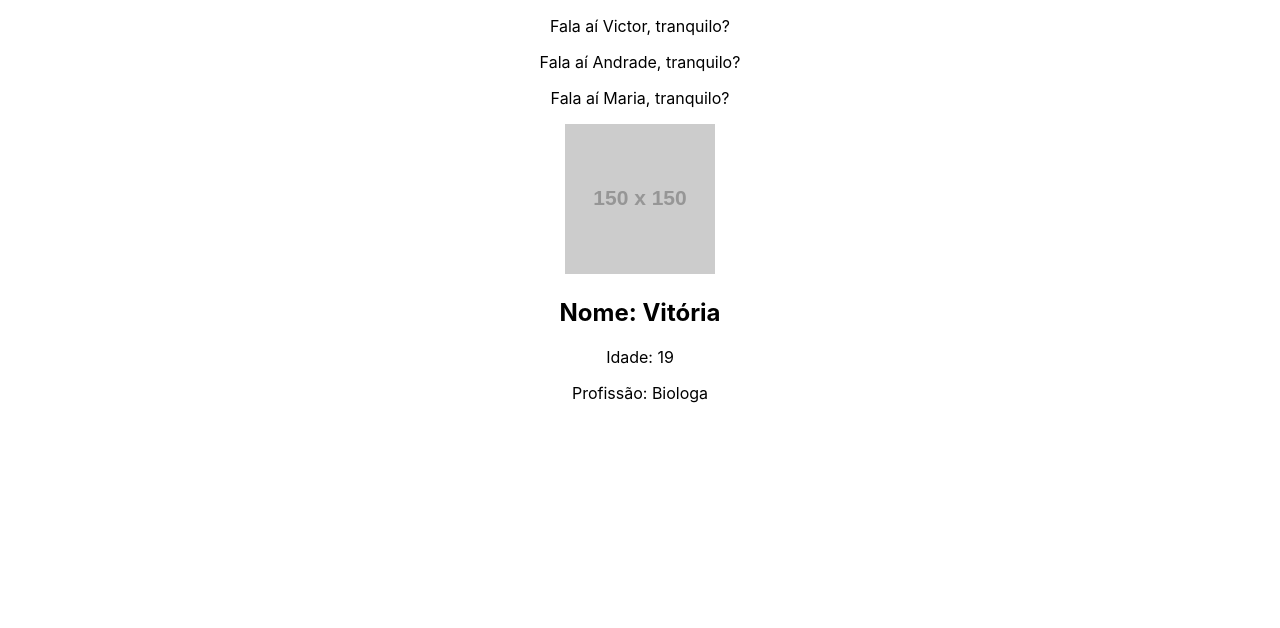
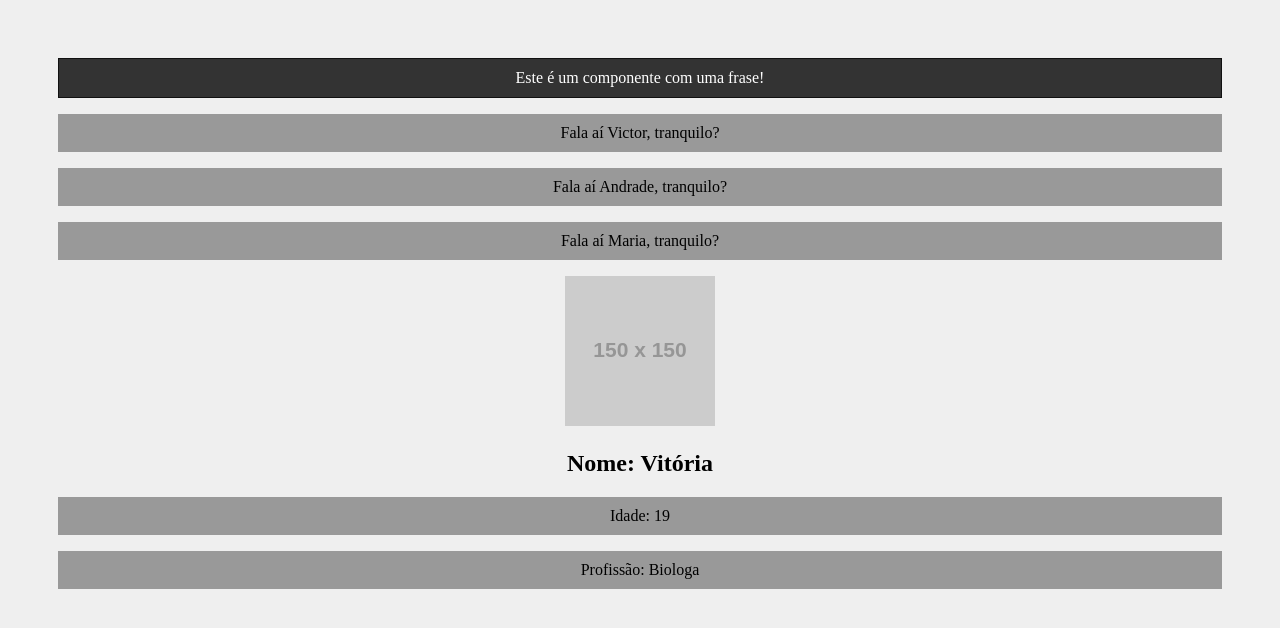
Before and after one commit to victorandradee/meu-projeto-react-js, a React (Create React App) app: page / in a window 1280 px wide. Shown: the top 628 px of the page. Built offline with nearby package versions, Linux system fonts and the light colour scheme.

Commit message:
CSS em React js

```diff
--- a/src/App.js
+++ b/src/App.js
@@ -1,6 +1,7 @@
 import './App.css';
 import SeyMyName from './components/SayMyName';
 import Pessoa from './components/Pessoa';
+import Frase from './components/Frase';
 
 function App() {
 
@@ -8,6 +9,7 @@ function App() {
 
   return (
     <div className="App">
+      <Frase/>
       <SeyMyName nome = 'Victor' />
       <SeyMyName nome = 'Andrade' />
       <SeyMyName nome = {nome} />
--- a/src/components/Frase.js
+++ b/src/components/Frase.js
@@ -1,8 +1,9 @@
+import styles from './Frase.module.css';
 function Frase () {
 
     return(
-        <div>
-            <p>Este é um componente com uma frase!</p>
+        <div className={styles.fraseContainer}>
+            <p className={styles.fraseContent}> Este é um componente com uma frase!</p>
         </div>
     )
 }
--- /dev/null
+++ b/src/components/Frase.module.css
@@ -0,0 +1,10 @@
+.fraseContainer {
+    background-color: #333;
+    border: 1px solid #111;
+}
+
+.fraseContent {
+    color: #fff;
+    background-color: #333 ;
+    margin: 0px;
+}
--- a/src/index.css
+++ b/src/index.css
@@ -1,13 +1,13 @@
 body {
-  margin: 0;
-  font-family: -apple-system, BlinkMacSystemFont, 'Segoe UI', 'Roboto', 'Oxygen',
-    'Ubuntu', 'Cantarell', 'Fira Sans', 'Droid Sans', 'Helvetica Neue',
-    sans-serif;
-  -webkit-font-smoothing: antialiased;
-  -moz-osx-font-smoothing: grayscale;
+  padding: 50px;
+  background-color: #efefef;
 }
 
-code {
-  font-family: source-code-pro, Menlo, Monaco, Consolas, 'Courier New',
-    monospace;
+h1 {
+  color: #333
 }
+
+p {
+  background-color:#999;
+  padding: 10px;
+}
```
